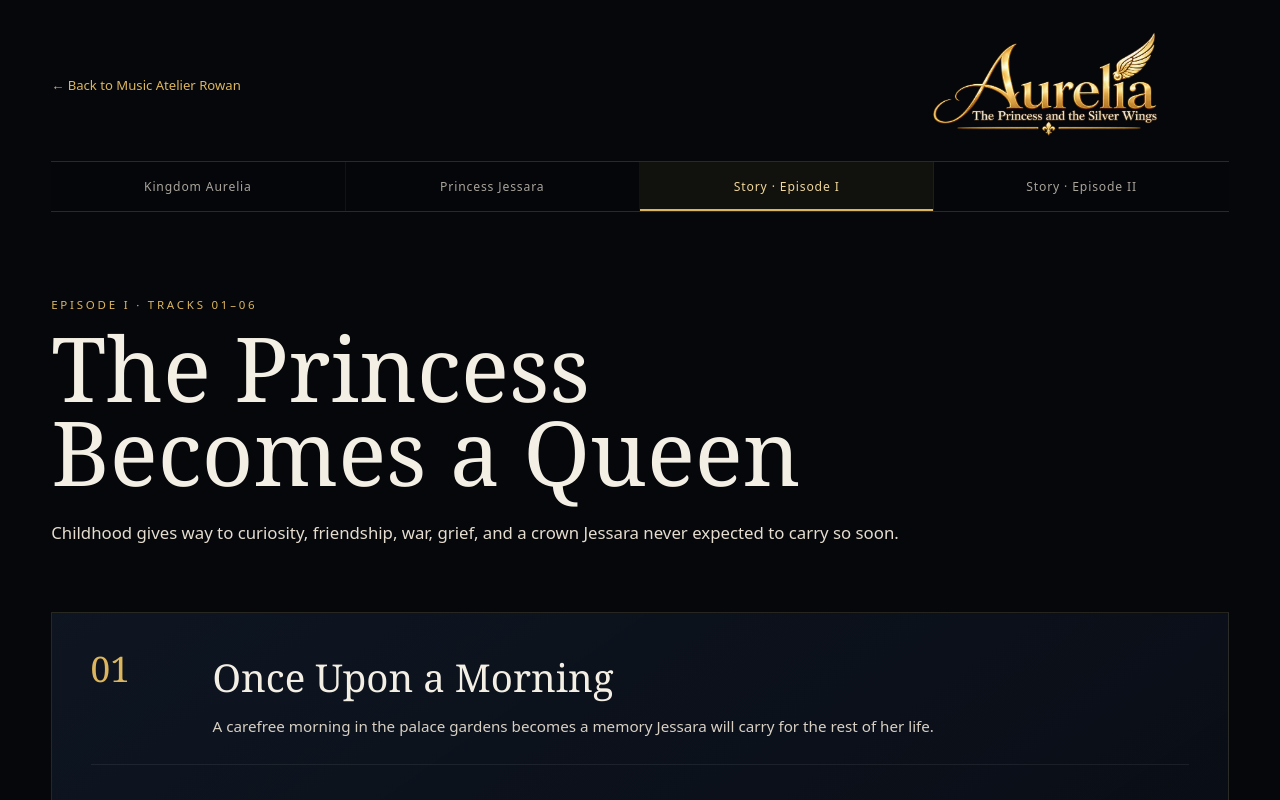
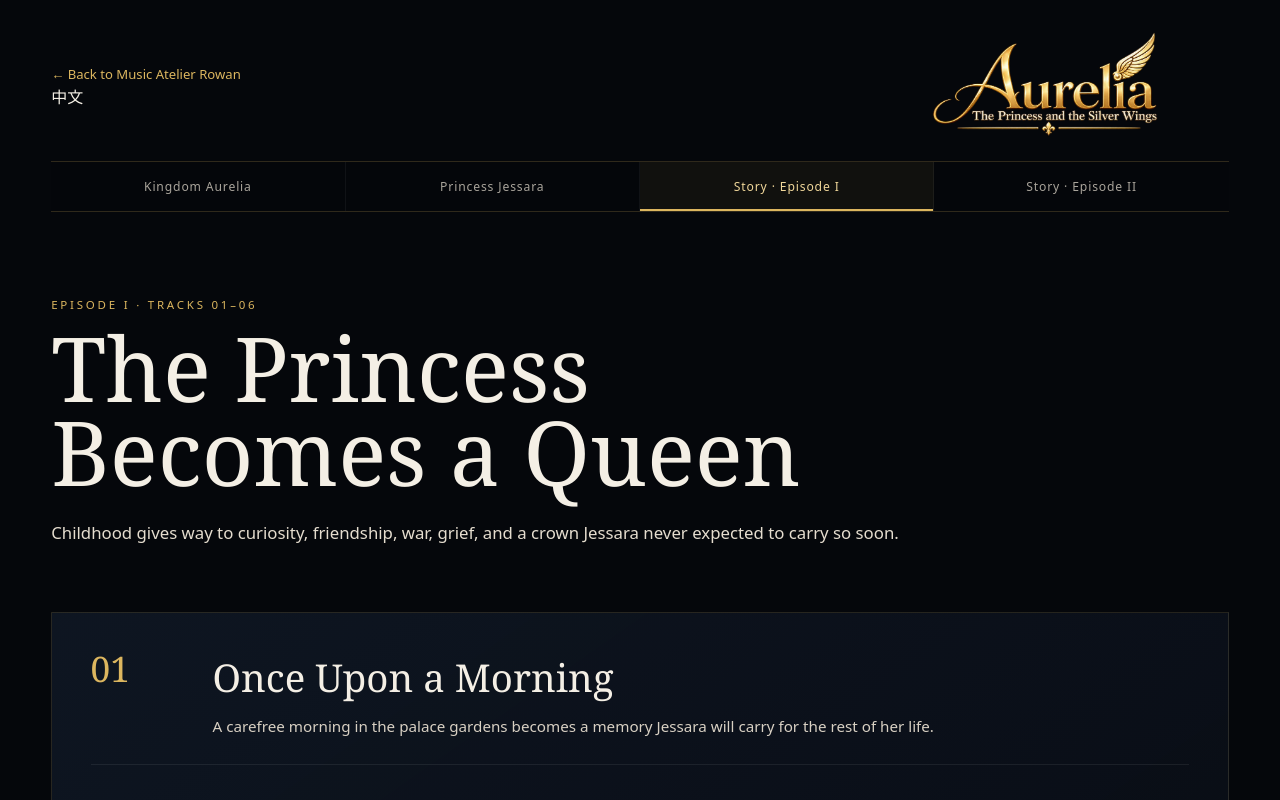
Before and after one commit to JackJackStudio/music-atelier-rowan, a Next.js app: page /aurelia/episode-1 in a window 1280 px wide. Shown: the top 800 px of the page. Built offline with nearby package versions, Linux system fonts and the light colour scheme.

Commit message:
Link Aurelia Episode I to Chinese version

```diff
--- a/src/app/aurelia/episode-1/page.tsx
+++ b/src/app/aurelia/episode-1/page.tsx
@@ -90,7 +90,10 @@ export default function EpisodeOnePage() {
   return (
     <main className="aureliaPage">
       <header className="aureliaTop">
-        <Link className="back" href="/">← Back to Music Atelier Rowan</Link>
+        <div>
+          <Link className="back" href="/">← Back to Music Atelier Rowan</Link>
+          <div><Link className="languageLink" href="/zh/aurelia/episode-1/">中文</Link></div>
+        </div>
         <img className="aureliaWordmark" src="/logos/aurelia-logo.webp" alt="Aurelia — The Princess and the Silver Wings" />
       </header>
 
```
